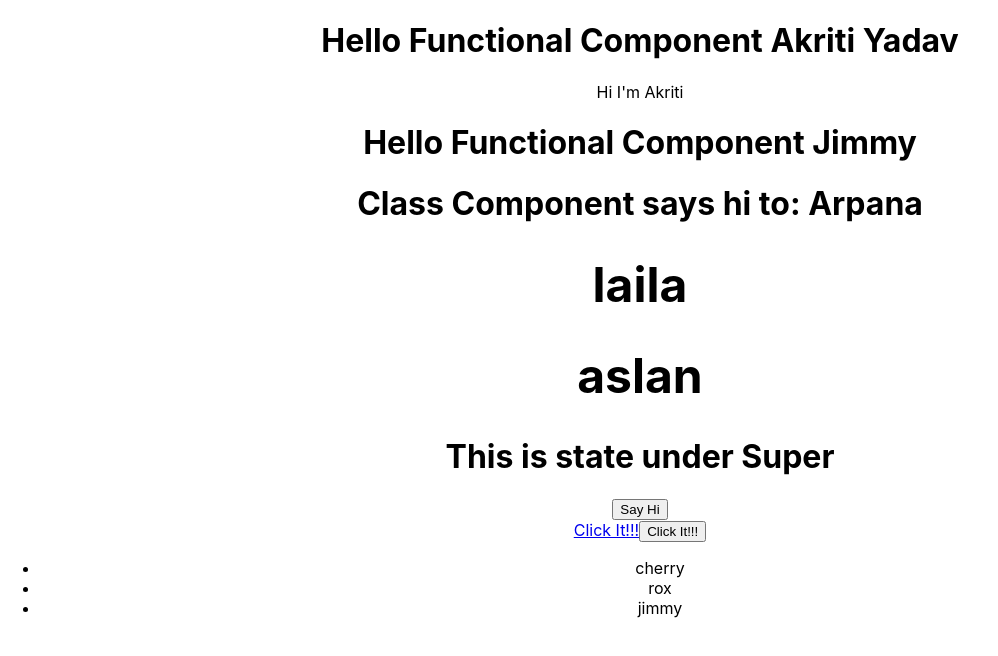
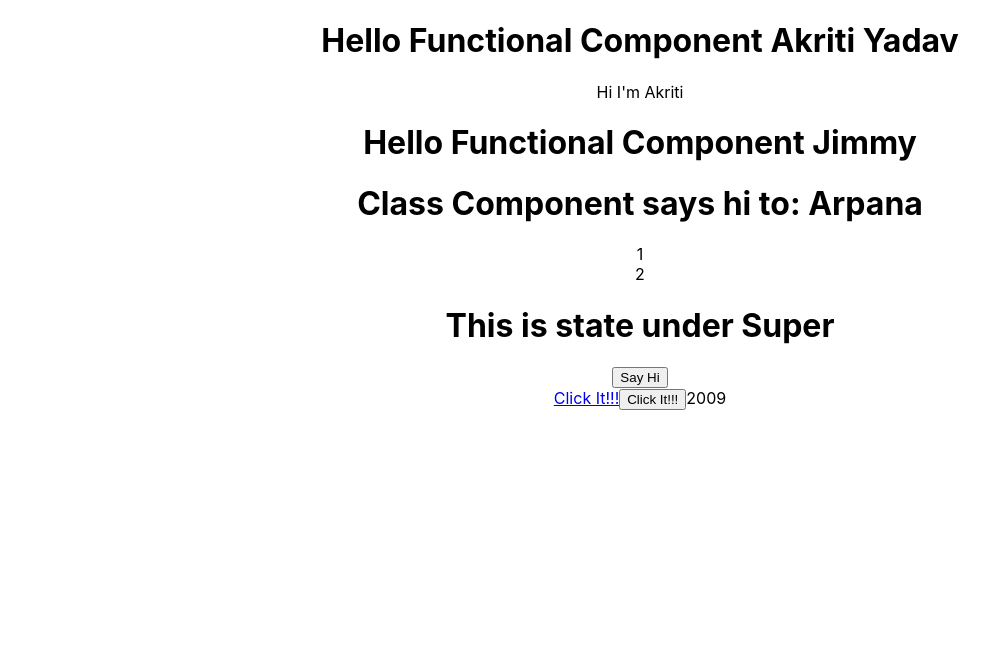
Before and after one commit to 94Akriti/blogIt, a React (Create React App) app: page / in a window 1280 px wide. Shown: the top 656 px of the page, without its empty margins (0-998 px from the left). Built offline with nearby package versions, Linux system fonts and the light colour scheme.

Commit message:
Keys  usage

```diff
--- a/src/components/CFunctionClick.js
+++ b/src/components/CFunctionClick.js
@@ -13,6 +13,7 @@
         this.setState({
             breed:"American Spitz"
         })
+
         console.log("Hello Jimmy",this.state.breed,this.props.year);
     }
     render(){
@@ -21,7 +22,15 @@
     return(
         <React.Fragment>
             <button onClick={this.changeEvent}>Click It!!!</button>
-            <ul>{dogs.map((dogs)=><li>{dogs}</li>)}</ul>
+            {this.props.year}
+            <ul>
+            {
+                dogs.map((dogs)=>{
+                    return
+                    <li key={dogs}>{dogs}</li>
+                })
+            }
+                    </ul>
             </React.Fragment>
     )
     }
--- a/src/components/CHeader.js
+++ b/src/components/CHeader.js
@@ -1,5 +1,5 @@
 import React from 'react';
-
+import Testing from './Testing'
 class CHeader extends React.Component{
     state={
         users:[
@@ -8,17 +8,28 @@
         ]
     }
     render(){
-        const newusers=this.state.users.map(user=>{
+        /*const newusers=this.state.users.map(user=>{
                 return (
                 <h1>{user.name}</h1>
                 )
 
-        });
-        return <div>
-
+        });*/
+        return (
+        <div>
             <h1>Class Component says hi to: {this.props.name}</h1>
-            <h2>{newusers}</h2>
-        </div>
+            {
+               this.state.users.map(user=>{
+                   return(
+                       /*<h1 key = {user.id}>{user.id}
+                       {user.name}
+                       {user.class}
+                       </h1>*/
+                       <Testing key={user.id} value={user.id}></Testing>
+                   )
+            })
+    }
+    </div>
+    )
     }
 }
 export default CHeader;
--- /dev/null
+++ b/src/components/Testing.js
@@ -0,0 +1,13 @@
+import { returnStatement } from '@babel/types'
+import React from 'react'
+
+function Testing(props){
+    console.log(props.value);
+    return(
+        <div>
+            {props.value}
+        </div>
+    )
+}
+
+export default Testing
```
